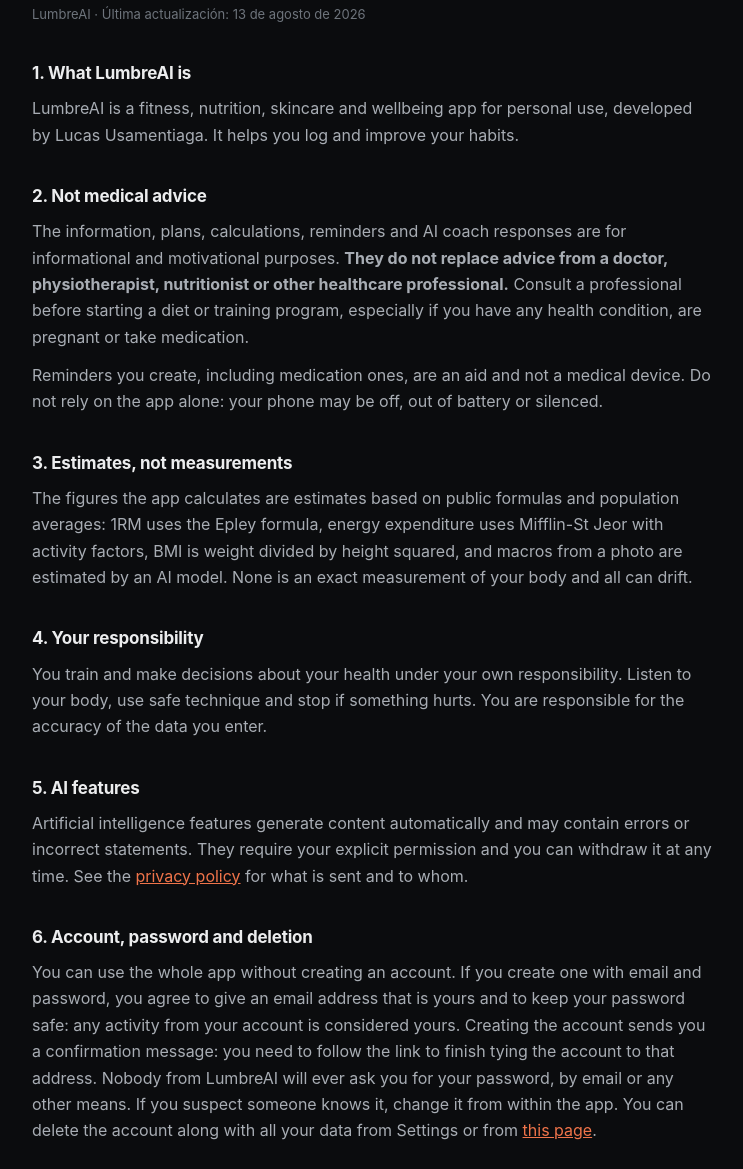
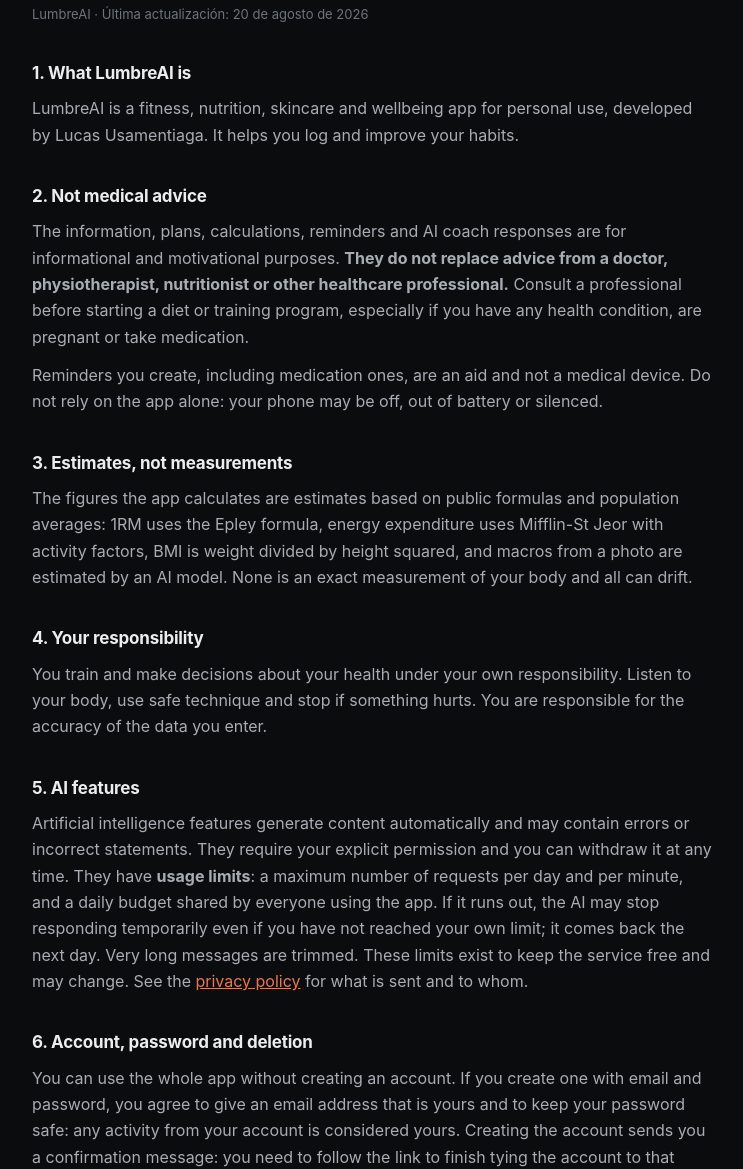
Before and after one commit to lucasusamentiaga/lumbreai-legal, a plain HTML site: page terminos.html in a window 1280 px wide. Shown: the part 136-1305 px from the top of the page, without its empty margins (268-1011 px from the left). Drawn offline with Linux system fonts and the light colour scheme.

Commit message:
Terminos: declarar los limites de uso de la IA
La app tiene topes duros que los terminos no mencionaban: por usuario y dia
(coach 60, vision 40, outfit 30, physique 6), por minuto, y un presupuesto
GLOBAL compartido por todos. Ese ultimo es el importante de declarar: cuando
se agota, la IA deja de responder aunque tu no hayas gastado nada.

Tambien se dice que los mensajes muy largos se recortan (limites.ts) y que
estos topes existen para que el servicio siga siendo gratuito.

ES y EN, y la fecha de los cuatro ficheros sube junta a 20 de agosto.
La politica no cambia de contenido: no sale ningun dato nuevo del movil.

```diff
--- a/terminos.html
+++ b/terminos.html
@@ -22,7 +22,7 @@
   </div>
 </header>
 <h1>Términos de uso</h1>
-<p class="updated">LumbreAI · Última actualización: 13 de agosto de 2026</p>
+<p class="updated">LumbreAI · Última actualización: 20 de agosto de 2026</p>
 
 <div data-lang="es" class="on">
 <h2>1. Qué es LumbreAI</h2>
@@ -39,7 +39,7 @@
 <p>Entrenas y tomas decisiones sobre tu salud bajo tu propia responsabilidad. Escucha a tu cuerpo, usa una técnica segura y para si algo te causa dolor. Eres responsable de la veracidad de los datos que introduces.</p>
 
 <h2>5. Funciones de IA</h2>
-<p>Las funciones de inteligencia artificial generan contenido de forma automática y pueden contener errores o afirmaciones incorrectas. Requieren tu permiso explícito y puedes retirarlo en cualquier momento. Consulta la <a href="privacidad.html">política de privacidad</a> para saber qué se envía y a quién.</p>
+<p>Las funciones de inteligencia artificial generan contenido de forma automática y pueden contener errores o afirmaciones incorrectas. Requieren tu permiso explícito y puedes retirarlo en cualquier momento. Tienen <strong>límites de uso</strong>: un número máximo de peticiones por día y por minuto, y un presupuesto diario compartido entre todas las personas que usan la app. Si se agota, la IA puede dejar de responder temporalmente aunque tú no hayas llegado a tu límite; vuelve al día siguiente. Los mensajes muy largos se recortan. Estos límites existen para que el servicio siga siendo gratuito y pueden cambiar. Consulta la <a href="privacidad.html">política de privacidad</a> para saber qué se envía y a quién.</p>
 
 <h2>6. Cuenta, contraseña y borrado</h2>
 <p>Puedes usar la app entera sin crear una cuenta. Si creas una con correo y contraseña, te comprometes a dar una dirección de correo que sea tuya y a custodiar tu contraseña: cualquier actividad hecha desde tu cuenta se considera tuya. Al crear la cuenta te enviamos un mensaje de confirmación: hace falta que pulses el enlace para terminar de vincular la cuenta a esa dirección. Nadie de LumbreAI te pedirá nunca tu contraseña, ni por correo ni por ningún otro medio. Si sospechas que alguien la conoce, cámbiala desde la propia app. Puedes eliminar la cuenta junto con todos tus datos desde Ajustes o desde <a href="borrar-cuenta.html">esta página</a>.</p>
@@ -83,7 +83,7 @@
 <p>You train and make decisions about your health under your own responsibility. Listen to your body, use safe technique and stop if something hurts. You are responsible for the accuracy of the data you enter.</p>
 
 <h2>5. AI features</h2>
-<p>Artificial intelligence features generate content automatically and may contain errors or incorrect statements. They require your explicit permission and you can withdraw it at any time. See the <a href="privacidad.html">privacy policy</a> for what is sent and to whom.</p>
+<p>Artificial intelligence features generate content automatically and may contain errors or incorrect statements. They require your explicit permission and you can withdraw it at any time. They have <strong>usage limits</strong>: a maximum number of requests per day and per minute, and a daily budget shared by everyone using the app. If it runs out, the AI may stop responding temporarily even if you have not reached your own limit; it comes back the next day. Very long messages are trimmed. These limits exist to keep the service free and may change. See the <a href="privacidad.html">privacy policy</a> for what is sent and to whom.</p>
 
 <h2>6. Account, password and deletion</h2>
 <p>You can use the whole app without creating an account. If you create one with email and password, you agree to give an email address that is yours and to keep your password safe: any activity from your account is considered yours. Creating the account sends you a confirmation message: you need to follow the link to finish tying the account to that address. Nobody from LumbreAI will ever ask you for your password, by email or any other means. If you suspect someone knows it, change it from within the app. You can delete the account along with all your data from Settings or from <a href="borrar-cuenta.html">this page</a>.</p>
```
Also changed, not shown: privacidad.html (+1 -1 lines).
